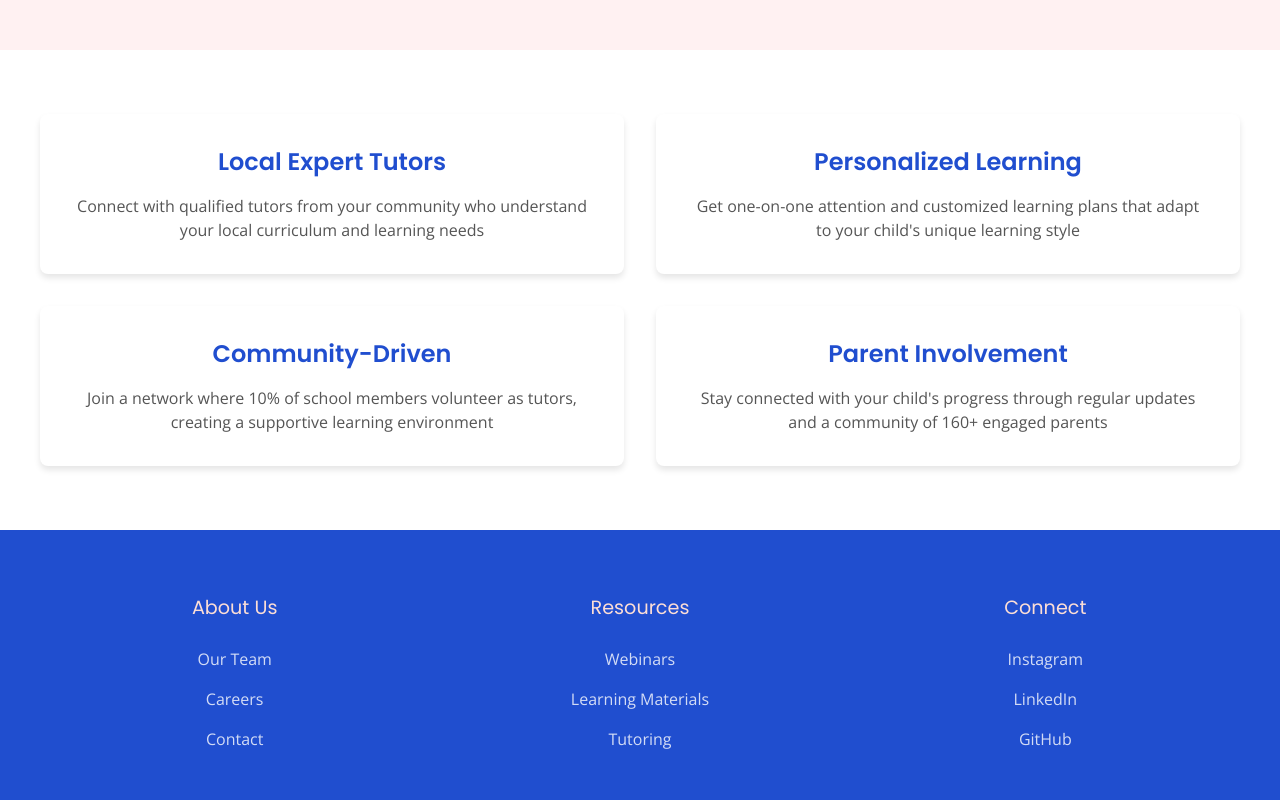
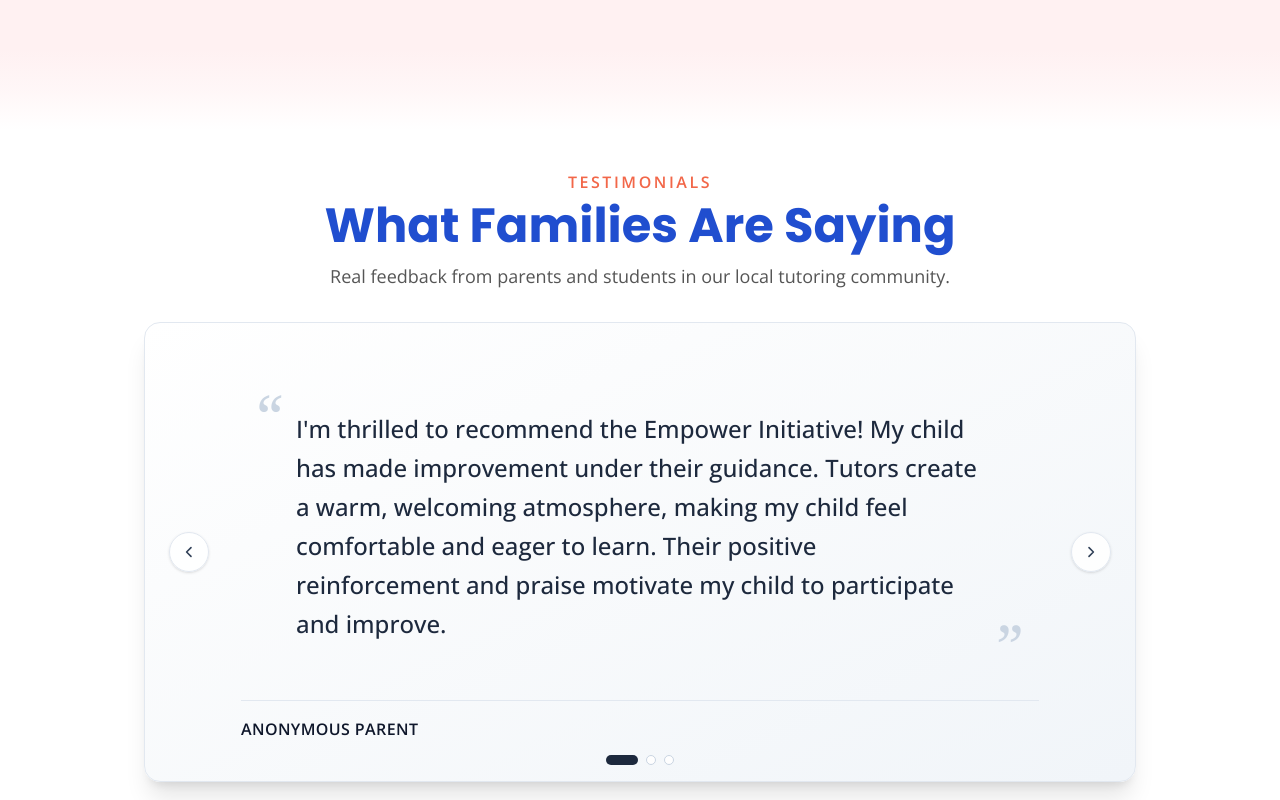
Before and after one commit to DbBested/empower, a React (Vite) app: page / in a window 1280 px wide. Shown: the part 780-1580 px from the top of the page. Built offline with nearby package versions, Linux system fonts and the light colour scheme.

Commit message:
Team photo update and parent testimonies

```diff
--- /dev/null
+++ b/src/components/QuotesSlide.tsx
@@ -0,0 +1,144 @@
+import { useCallback, useEffect, useRef, useState } from 'react'
+
+type Quote = {
+	text: string,
+	name: string,
+	date: string | undefined
+}
+
+const slides: Quote[] = [
+	{
+		text: "I'm thrilled to recommend the Empower Initiative! My child has made improvement under their guidance. Tutors create a warm, welcoming atmosphere, making my child feel comfortable and eager to learn. Their positive reinforcement and praise motivate my child to participate and improve.",
+		name: 'Anonymous Parent',
+		date: ''
+	},
+	{
+		text: "My child met a great tutor here. Although he is already in grade 12 and facing the most critical time of applying for college, he still took the time to help my child improve his French. I am very grateful and touched.",
+		name: 'Anonymous Parent',
+		date: ''
+	},
+	{
+		text: "My child loves to do math now, and she becomes more independent!",
+		name: 'Anonymous Parent',
+		date: ''
+	}
+]
+
+const interval = 6000
+
+const QuotesSlide = () => {
+	const [index, setIndex] = useState(0)
+	const timerRef = useRef<number | null>(null)
+
+	const stop = useCallback(() => {
+		if (timerRef.current !== null) {
+			clearTimeout(timerRef.current)
+			timerRef.current = null
+		}
+	}, [])
+
+	const next = useCallback(() => {
+		setIndex((i) => (i + 1) % slides.length)
+	}, [])
+
+	const prev = useCallback(() => {
+		setIndex((i) => (i - 1 + slides.length) % slides.length)
+	}, [])
+
+	const start = useCallback(() => {
+		stop()
+		if (slides.length <= 1) return
+		timerRef.current = window.setTimeout(next, interval)
+	}, [next, stop])
+
+	useEffect(() => {
+		start()
+		return () => stop()
+	}, [index, start, stop])
+
+	useEffect(() => {
+		setIndex(0)
+	}, [slides.length])
+
+	return (
+		<div
+			className="w-full max-w-5xl mx-auto px-4"
+			onMouseEnter={() => stop()}
+			onMouseLeave={() => start()}
+			onFocus={() => stop()}
+			onBlur={() => start()}
+			aria-roledescription="carousel"
+			aria-label="Quote testimonials"
+		>
+			<div className="relative overflow-hidden rounded-2xl border border-slate-200 bg-gradient-to-br from-white via-slate-50 to-slate-100 shadow-xl h-[430px] md:h-[460px]">
+				{slides.map((src, i) => (
+					<div
+						key={i}
+						className={`absolute inset-0 transition-all duration-700 ease-out ${i === index ? 'opacity-100 translate-y-0 z-10' : 'opacity-0 translate-y-2 z-0'
+							}`}
+						aria-hidden={i !== index}
+					>
+						<div className="h-full w-full px-12 md:px-20 lg:px-24 py-8 md:py-10 flex flex-col">
+							<div className="flex-1 flex items-center">
+								<blockquote className="relative w-full max-w-3xl mx-auto text-lg md:text-2xl leading-relaxed font-medium text-slate-800 px-8 md:px-10">
+									<span className="absolute left-0 -top-6 text-5xl md:text-6xl leading-none text-slate-300 font-serif select-none" aria-hidden="true">
+										“
+									</span>
+									{src.text}
+									<span className="absolute right-0 -bottom-8 text-5xl md:text-6xl leading-none text-slate-300 font-serif select-none" aria-hidden="true">
+										”
+									</span>
+								</blockquote>
+							</div>
+							<div className="mt-3 border-t border-slate-200 pt-4">
+								<p className="text-sm md:text-base font-semibold tracking-wide text-slate-900 uppercase">{src.name}</p>
+								{src.date && (
+									<p className="text-xs md:text-sm text-slate-500 mt-1">{src.date}</p>
+								)}
+							</div>
+						</div>
+					</div>
+				))}
+
+				{slides.length > 1 && (
+					<>
+						<button
+							type="button"
+							onClick={prev}
+							aria-label="Previous quote"
+							className="absolute left-5 md:left-6 top-1/2 -translate-y-1/2 z-20 w-10 h-10 rounded-full bg-white/85 hover:bg-white text-slate-700 border border-slate-200 shadow-sm transition flex items-center justify-center cursor-pointer"
+						>
+							<svg aria-hidden="true" className="w-4 h-4" viewBox="0 0 20 20" fill="none">
+								<path d="M12.5 4.5L7 10l5.5 5.5" stroke="currentColor" strokeWidth="2" strokeLinecap="round" strokeLinejoin="round" />
+							</svg>
+						</button>
+						<button
+							type="button"
+							onClick={next}
+							aria-label="Next quote"
+							className="absolute right-5 md:right-6 top-1/2 -translate-y-1/2 z-20 w-10 h-10 rounded-full bg-white/85 hover:bg-white text-slate-700 border border-slate-200 shadow-sm transition flex items-center justify-center cursor-pointer"
+						>
+							<svg aria-hidden="true" className="w-4 h-4" viewBox="0 0 20 20" fill="none">
+								<path d="M7.5 4.5L13 10l-5.5 5.5" stroke="currentColor" strokeWidth="2" strokeLinecap="round" strokeLinejoin="round" />
+							</svg>
+						</button>
+					</>
+				)}
+
+				<div className="absolute bottom-4 left-1/2 -translate-x-1/2 flex gap-2 items-center justify-center w-auto px-2 z-20">
+					{slides.map((_, i) => (
+						<button
+							key={i}
+							type="button"
+							aria-label={`Show slide ${i + 1}`}
+							className={`h-2.5 rounded-full p-0 transition-all duration-300 focus:outline-none ring-2 ring-transparent focus:ring-blue-300 ${i === index ? 'w-8 bg-slate-800' : 'w-2.5 bg-white/90 border border-slate-300 hover:bg-slate-200'
+								}`}
+							onClick={() => setIndex(i)}
+						/>
+					))}
+				</div>
+			</div>
+		</div>
+	)
+}
+export default QuotesSlide;
--- /dev/null
+++ b/src/pages/Branch.tsx
@@ -0,0 +1,10 @@
+const Branch = () => {
+	return (
+		<div className="flex flex-col w-screen min-h-screen items-center justify-center">
+			<h1>Create a New Branch!</h1>
+			<p>asdf</p>
+		</div>
+	)
+}
+
+export default Branch
--- a/src/pages/Home.tsx
+++ b/src/pages/Home.tsx
@@ -1,6 +1,7 @@
 import styled from 'styled-components';
 import { Link } from 'react-router-dom';
 import Slideshow from '../components/Slideshow';
+import QuotesSlide from '../components/QuotesSlide';
 
 
 
@@ -56,7 +57,7 @@
 
 
 
-const Stat = ({title, label}: {title: string; label: string}) => {
+const Stat = ({ title, label }: { title: string; label: string }) => {
 	return (
 		<div>
 			<h2 className='text-crab'>{title}</h2>
@@ -68,7 +69,7 @@
 export const Home = () => {
 	return (
 		<div className='flex flex-col w-full'>
-      <div className='bg-rose-50 p-10 lg:p-20 min-h-[60vh] flex items-center w-full'>
+			<div className='bg-rose-50 p-10 lg:p-20 min-h-[60vh] flex flex-col items-center w-full'>
 				<div className='w-full mx-auto px-5 text-center lg:text-left flex flex-col lg:flex-row items-center gap-3'>
 					<div className='flex-1'>
 						<h1 className='text-deep-ocean mb-3'>Connecting Local Students with Expert Tutors</h1>
@@ -85,9 +86,23 @@
 							<Link className='button-secondary px-4 md:px-8 py-4 rounded-md font-bold text-lg' to="/tutoring">Become a Tutor</Link>
 						</div>
 					</div>
-          <Slideshow images={['/tutorimage/img1.jpg','/tutorimage/img2.jpg','/tutorimage/img3.jpg']} interval={4500} />
+					<Slideshow images={['/tutorimage/img1.jpg', '/tutorimage/img2.jpg', '/tutorimage/img3.jpg']} interval={4500} />
 				</div>
+
 			</div>
+
+			<div className='w-full h-20 bg-gradient-to-b from-rose-50 via-rose-50/60 to-white' aria-hidden='true' />
+
+			<section className='w-full bg-white pt-6 md:pt-10 pb-6 md:pb-10'>
+				<div className='max-w-4xl mx-auto px-6 text-center mb-6 md:mb-8'>
+					<p className='text-sm md:text-base tracking-[0.16em] uppercase text-crab font-semibold mb-2'>Testimonials</p>
+					<h2 className='text-deep-ocean mb-3'>What Families Are Saying</h2>
+					<p className='text-gray text-base md:text-lg max-w-2xl mx-auto'>
+						Real feedback from parents and students in our local tutoring community.
+					</p>
+				</div>
+				<QuotesSlide />
+			</section>
 
 			<Features>
 				<FeaturesGrid>
--- a/src/pages/OurTeam.tsx
+++ b/src/pages/OurTeam.tsx
@@ -33,8 +33,8 @@
       name: "Eric Mu",
       role: "Secretary",
       description: "Eric has tutored at Empower Initiative for over a year, developing close rapports with various students and guiding them to success in their academic coursework. In the past, he has also tutored for the SAT and taught Python to younger children. He particularly values individual education and helping students fully comprehend complex concepts. In his sophomore year, Eric got a 5 on his AP Calculus BC exam, and he continues to challenge himself with other AP courses alongside dual enrollment and competition math, obtaining a 10 on the AIME. In his spare time, he enjoys reading, piecing together jigsaw puzzles, and spending time with family.",
-      email: "ericmu2124@gmail.com", // Replace with actual email
-      imageUrl: "/team/eric.jpg" // Add actual image path
+      email: "ericmu2124@gmail.com",
+      imageUrl: "/team/Eric.png"
     },
     {
       name: "Anlin Huang",
```
Also changed, not shown: public/team/Eric.png (added). Lines whose indentation alone changed are shown as unchanged.
